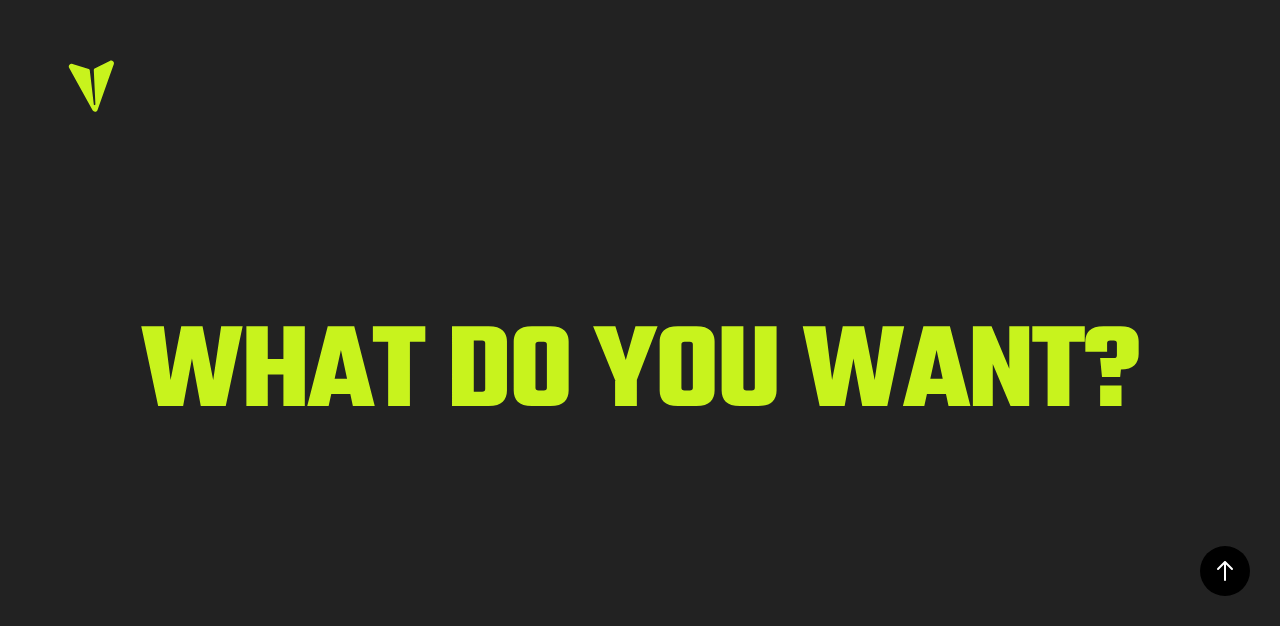
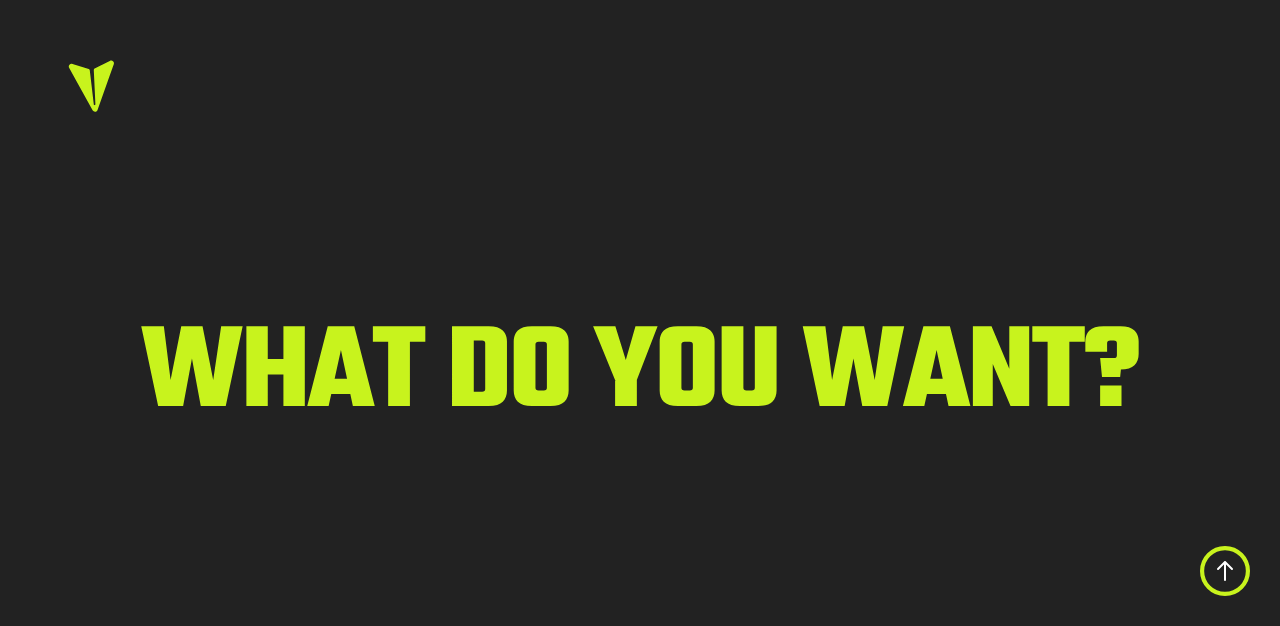
Before and after one commit to park-ria/portfolio, a React (Create React App) app: page / in a window 1280 px wide. Shown: the part 174-800 px from the top of the page. Built offline with nearby package versions, Linux system fonts and the light colour scheme.

Commit message:
finish topBtn

```diff
--- a/src/App.tsx
+++ b/src/App.tsx
@@ -3,7 +3,7 @@ import styled, { createGlobalStyle, ThemeProvider } from "styled-components";
 import { darkTheme, lightTheme } from "./styles/theme";
 import { useRecoilState, useRecoilValue } from "recoil";
 import { isDarkAtom, selectedIndexAtom } from "./atoms";
-import { useScroll } from "framer-motion";
+import { motion, useScroll, useTransform } from "framer-motion";
 import Intro from "./components/Intro";
 import Header from "./components/Header";
 import Home from "./components/Home";
@@ -68,20 +68,27 @@ const Section = styled.section`
 const TopBtn = styled.div`
   width: 50px;
   height: 50px;
-  background: ${({ theme }) => theme.textColor};
-  border-radius: 50%;
   position: fixed;
   bottom: 30px;
   right: 30px;
-  display: flex;
-  justify-content: center;
-  align-items: center;
   cursor: pointer;
   svg {
-    width: 24px;
-    height: 24px;
-    path {
-      stroke: ${({ theme }) => theme.bgColor};
+    &:first-child {
+      width: 100%;
+      height: 100%;
+      fill: #222;
+      stroke: ${({ theme }) => theme.accentColor};
+    }
+    &:last-child {
+      width: 24px;
+      height: 24px;
+      position: absolute;
+      top: 50%;
+      left: 50%;
+      transform: translate(-50%, -50%);
+      path {
+        stroke: #fff;
+      }
     }
   }
   @media screen and (max-width: 600px) {
@@ -152,6 +159,14 @@ const App = () => {
     return () => scrollY.clearListeners();
   }, [scrollY, selectedIndex]);
 
+  const mainRef = useRef<HTMLDivElement | null>(null);
+  const scrollToTop = () => {
+    mainRef.current?.scrollIntoView({ behavior: "smooth" });
+  };
+
+  const { scrollYProgress } = useScroll();
+  const dashOffset = useTransform(scrollYProgress, [0, 1], [200, 0]);
+
   return (
     <>
       <ThemeProvider theme={isDark ? darkTheme : lightTheme}>
@@ -159,7 +174,7 @@ const App = () => {
         <IntroWrapper ref={introRef}>
           <Intro />
         </IntroWrapper>
-        <Main>
+        <Main ref={mainRef}>
           <Header onClick={moveSection} />
           <Section>
             {menuRef.map((menu, index) => (
@@ -168,27 +183,34 @@ const App = () => {
               </div>
             ))}
           </Section>
-          <TopBtn onClick={() => moveSection(0)}>
-            <svg
-              width="24"
-              height="24"
-              viewBox="0 0 24 24"
-              fill="none"
-              xmlns="http://www.w3.org/2000/svg"
-            >
+          <TopBtn onClick={scrollToTop}>
+            <motion.svg width="60" height="60" viewBox="0 0 60 60" fill="none">
+              <rect x="2.5" y="2.5" width="55" height="55" rx="27.5" />
+              <motion.rect
+                x="2.5"
+                y="2.5"
+                width="55"
+                height="55"
+                rx="27.5"
+                strokeWidth="5"
+                strokeDasharray="200"
+                style={{ strokeDashoffset: dashOffset as unknown as number }}
+              />
+            </motion.svg>
+            <svg width="24" height="24" viewBox="0 0 24 24" fill="none">
               <path
                 d="M12 21V3.5"
                 stroke="black"
-                stroke-width="2"
-                stroke-linecap="round"
-                stroke-linejoin="round"
+                strokeWidth="2"
+                strokeLinecap="round"
+                strokeLinejoin="round"
               />
               <path
                 d="M19 10L12 3L5 10"
                 stroke="black"
-                stroke-width="2"
-                stroke-linecap="round"
-                stroke-linejoin="round"
+                strokeWidth="2"
+                strokeLinecap="round"
+                strokeLinejoin="round"
               />
             </svg>
           </TopBtn>
--- a/src/components/Intro.tsx
+++ b/src/components/Intro.tsx
@@ -37,7 +37,6 @@ const SvgArea = styled.div`
     height: 1911px;
     stroke-width: 2;
     fill: none;
-    //stroke: #fff;
   }
 
   .plane {
```
Also changed, not shown: public/svgs/top-btn-circle.svg (added).
